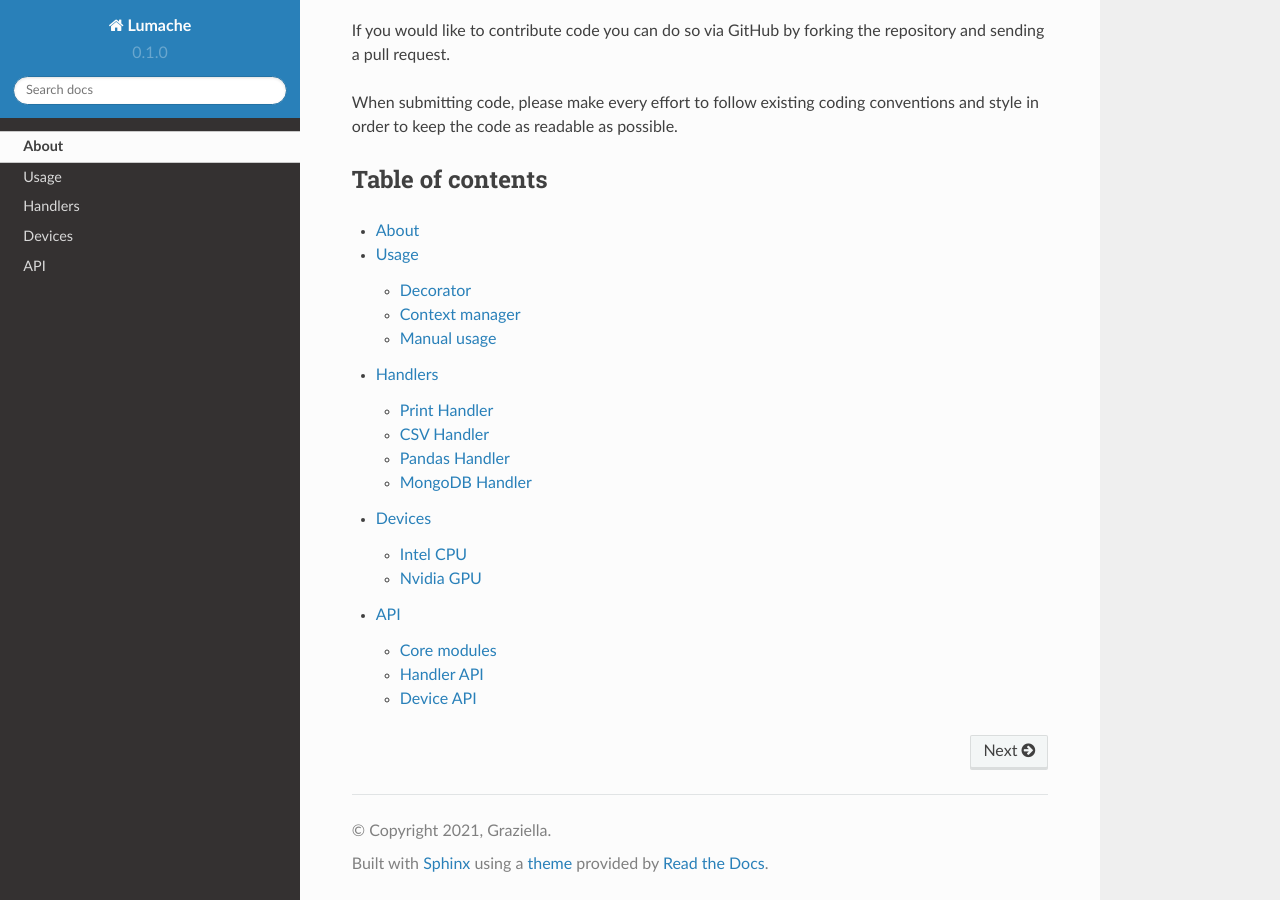
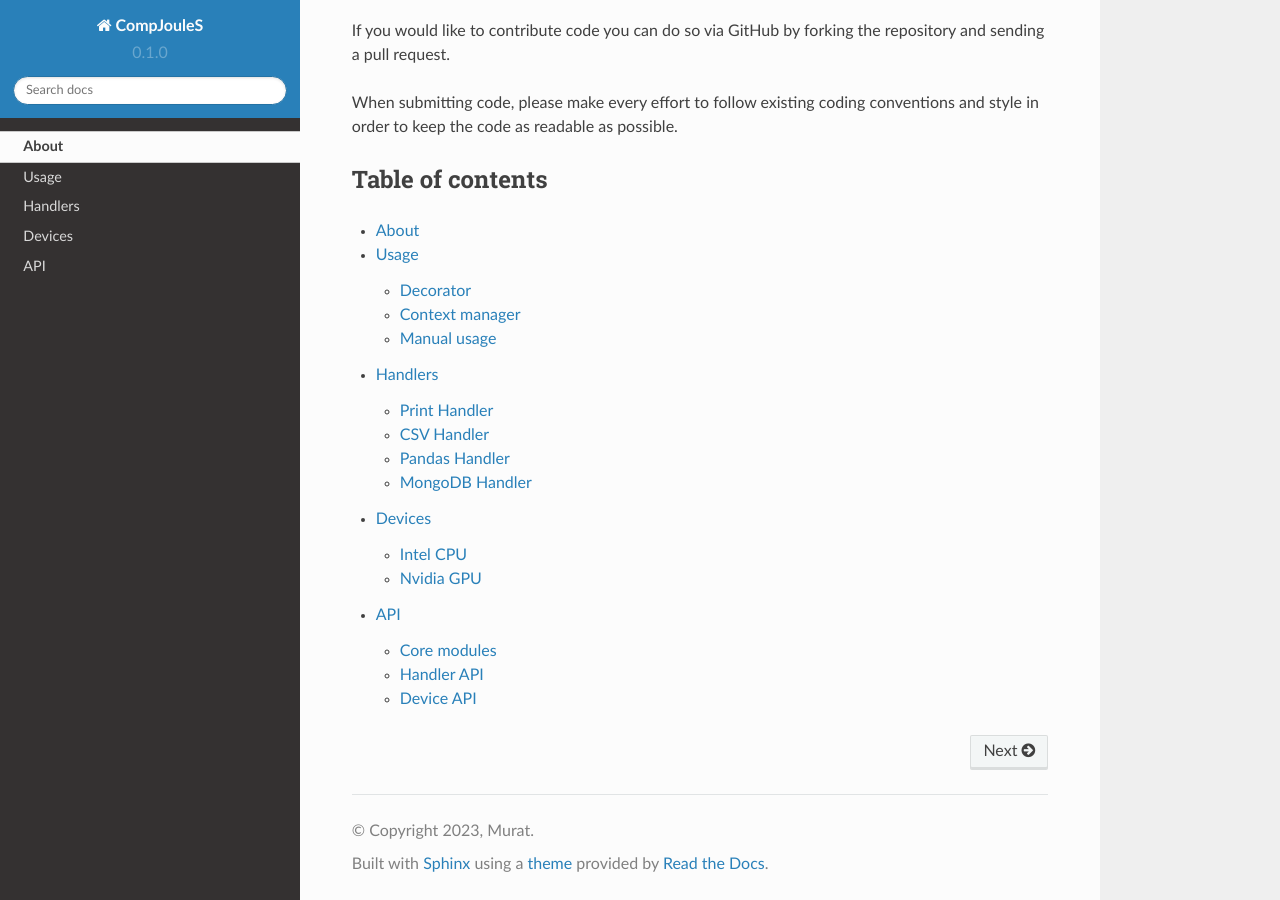
Before and after one commit to Muratcanisik4/CompJouleS, a Sphinx documentation site: the page built from docs/source/index.rst, in a window 1280 px wide and 900 px high, scrolled down 2123 px. Built offline with Sphinx 7.4.7 and the Read the Docs theme 2.0.0, drawn with Linux system fonts in a browser that asks for light colours.

Commit message:
Initial commit

```diff
--- a/docs/source/conf.py
+++ b/docs/source/conf.py
@@ -2,9 +2,9 @@
 
 # -- Project information
 
-project = 'Lumache'
-copyright = '2021, Graziella'
-author = 'Graziella'
+project = 'CompJouleS'
+copyright = '2023, Murat'
+author = 'Murat'
 
 release = '0.1'
 version = '0.1.0'
```
